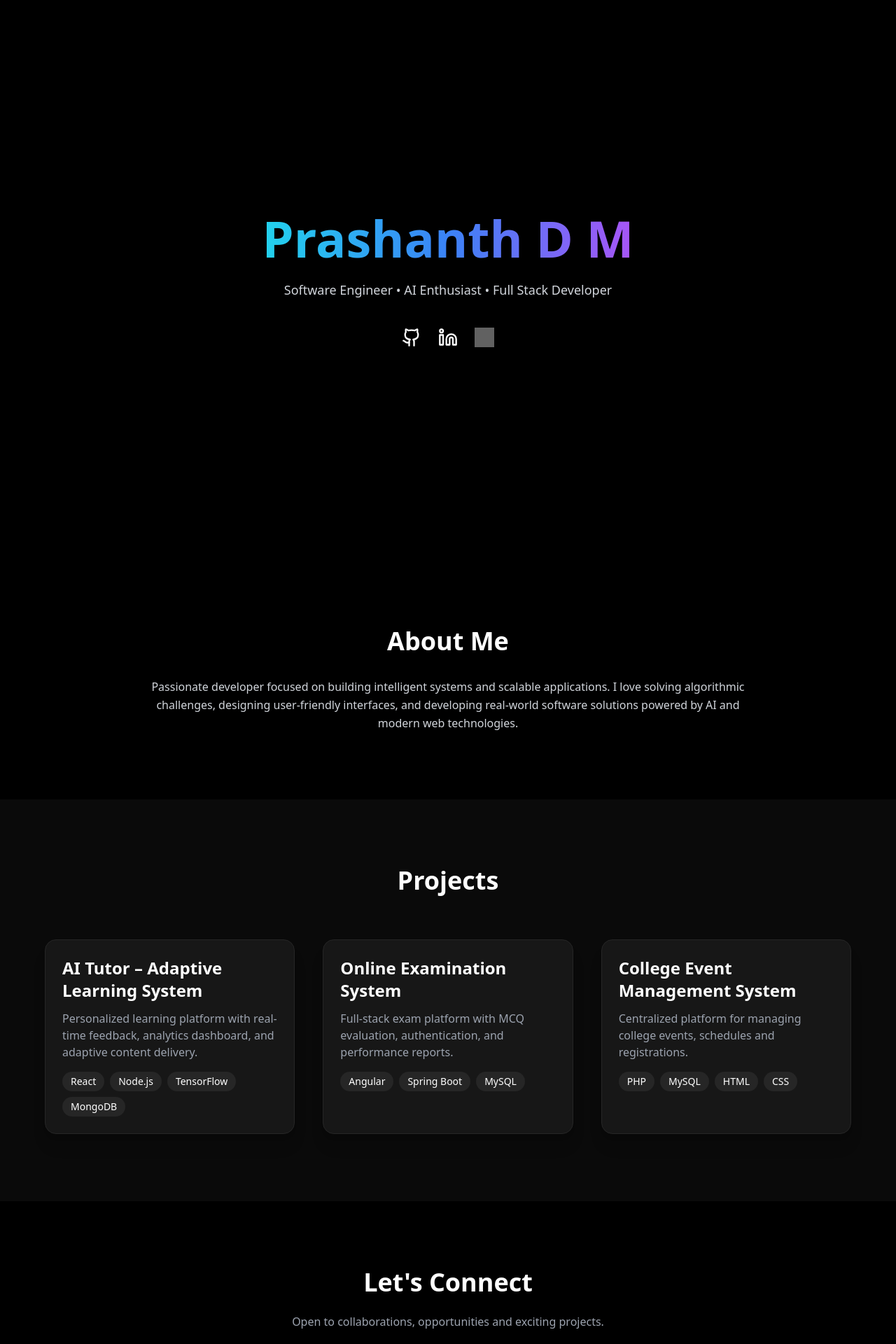
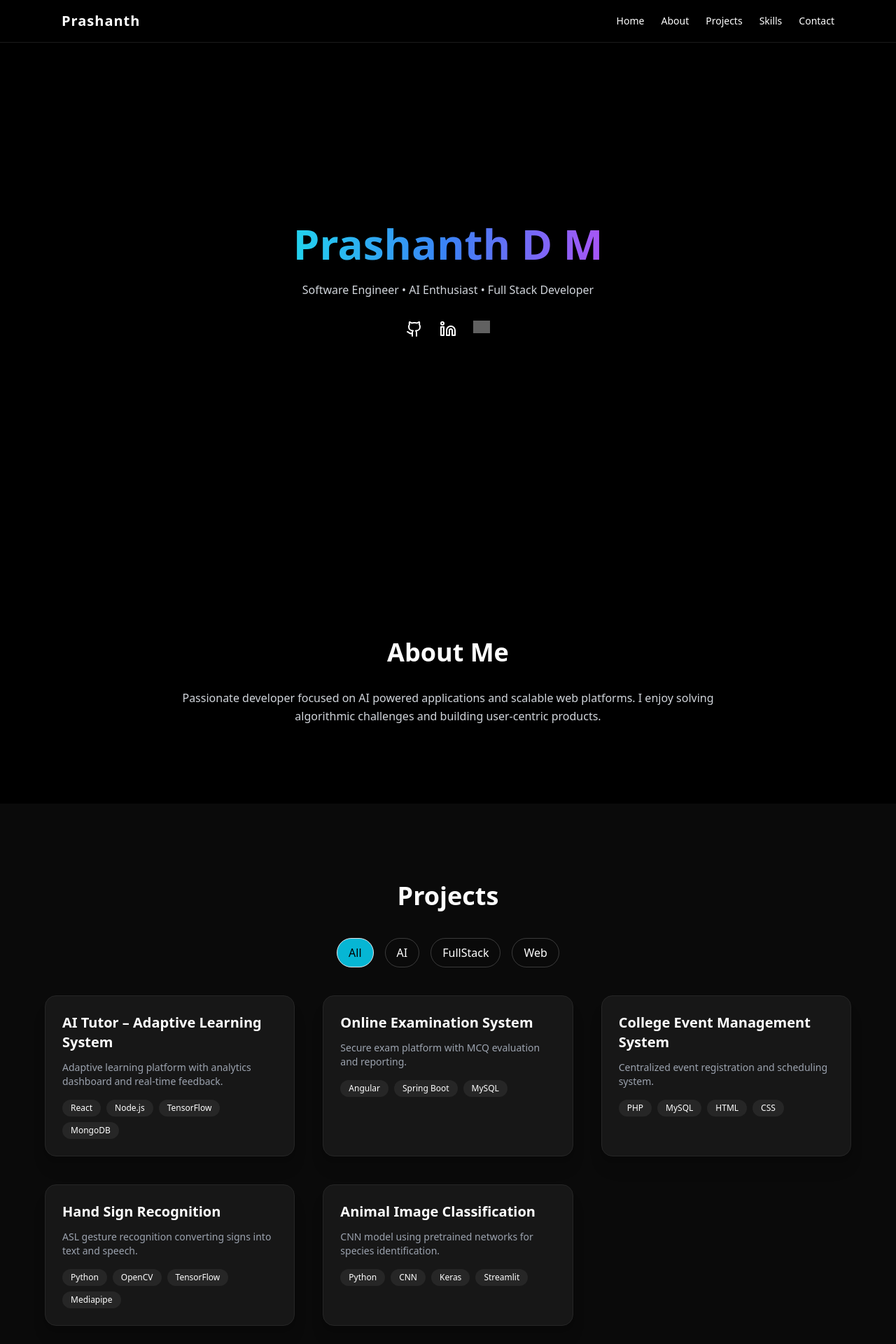
Before and after one commit to prashanth-106/prashanth-portfolio, a React (Vite) app: page / in a window 1280 px wide. Shown: the top 1920 px of the page at 70% size. Built offline with nearby package versions, Linux system fonts and the light colour scheme; grey boxes are pictures that could not be loaded.

Commit message:
Refactor App component with new content and structure
Refactor App component to include new projects and skills sections, update project descriptions, and enhance navigation.

```diff
--- a/src/App.jsx
+++ b/src/App.jsx
@@ -1,113 +1,92 @@
-import React from "react";
-import { motion } from "framer-motion";
-import { Github, Linkedin, ExternalLink } from "lucide-react";
+import React, { useState } from "react"; import { motion, AnimatePresence } from "framer-motion"; import { Github, Linkedin } from "lucide-react";
 
-const projects = [
-  {
-    title: "AI Tutor – Adaptive Learning System",
-    desc: "Personalized learning platform with real-time feedback, analytics dashboard, and adaptive content delivery.",
-    tech: ["React", "Node.js", "TensorFlow", "MongoDB"],
-  },
-  {
-    title: "Online Examination System",
-    desc: "Full-stack exam platform with MCQ evaluation, authentication, and performance reports.",
-    tech: ["Angular", "Spring Boot", "MySQL"],
-  },
-  {
-    title: "College Event Management System",
-    desc: "Centralized platform for managing college events, schedules and registrations.",
-    tech: ["PHP", "MySQL", "HTML", "CSS"],
-  },
-];
+const nav = ["Home","About","Projects","Skills","Contact"];
 
-export default function App() {
-  return (
-    <div className="bg-black text-white min-h-screen font-sans">
+const projects = [ { title:"AI Tutor – Adaptive Learning System", tag:"AI", tech:["React","Node.js","TensorFlow","MongoDB"], desc:"Adaptive learning platform with analytics dashboard and real‑time feedback." }, { title:"Online Examination System", tag:"FullStack", tech:["Angular","Spring Boot","MySQL"], desc:"Secure exam platform with MCQ evaluation and reporting." }, { title:"College Event Management System", tag:"Web", tech:["PHP","MySQL","HTML","CSS"], desc:"Centralized event registration and scheduling system." }, { title:"Hand Sign Recognition", tag:"AI", tech:["Python","OpenCV","TensorFlow","Mediapipe"], desc:"ASL gesture recognition converting signs into text and speech." }, { title:"Animal Image Classification", tag:"AI", tech:["Python","CNN","Keras","Streamlit"], desc:"CNN model using pretrained networks for species identification." }, ];
 
-      {/* Hero Section */}
-      <section className="h-screen flex flex-col items-center justify-center text-center px-6">
-        <motion.h1
-          initial={{ opacity: 0, y: 30 }}
-          animate={{ opacity: 1, y: 0 }}
-          transition={{ duration: 0.8 }}
-          className="text-5xl md:text-7xl font-bold bg-gradient-to-r from-cyan-400 via-blue-500 to-purple-500 text-transparent bg-clip-text"
-        >
-          Prashanth D M
-        </motion.h1>
+const skills = { Languages:["Python","Java","C","SQL","JavaScript","PHP"], Frameworks:["Django","AngularJS","TensorFlow","Keras","OpenCV","Mediapipe"], Tools:["Git","GitHub","AWS","MySQL","Pandas","Scikit‑learn"], };
 
-        <p className="mt-6 text-lg text-gray-300 max-w-xl">
-          Software Engineer • AI Enthusiast • Full Stack Developer
-        </p>
+export default function App(){ const [filter,setFilter]=useState("All");
 
-        <div className="flex gap-6 mt-10">
-          <a href="https://github.com/prashanth-106" target="_blank" rel="noopener noreferrer">
-            <Github className="hover:scale-125 transition duration-300" size={28} />
-          </a>
-          <a href="https://www.linkedin.com/in/prashanth-d-m" target="_blank" rel="noopener noreferrer">
-            <Linkedin className="hover:scale-125 transition duration-300" size={28} />
-          </a>
-          <a href="https://leetcode.com/u/prashanthdm/" target="_blank" rel="noopener noreferrer">
-            <img
-              src="https://cdn.jsdelivr.net/gh/simple-icons/simple-icons/icons/leetcode.svg"
-              alt="LeetCode"
-              className="w-7 h-7 hover:scale-125 transition duration-300 invert"
-            />
-          </a>
+const filtered = filter==="All"?projects:projects.filter(p=>p.tag===filter);
+
+return ( <div className="bg-black text-white min-h-screen font-sans scroll-smooth">
+
+{/* NAVBAR */}
+  <nav className="fixed top-0 w-full backdrop-blur bg-black/40 border-b border-white/10 z-50">
+    <div className="max-w-6xl mx-auto flex justify-between items-center px-6 py-4">
+      <span className="font-bold text-xl tracking-wider">Prashanth</span>
+      <div className="flex gap-6 text-sm">
+        {nav.map(n=> (
+          <a key={n} href={`#${n.toLowerCase()}`} className="hover:text-cyan-400 transition">{n}</a>
+        ))}
+      </div>
+    </div>
+  </nav>
+
+  {/* HERO */}
+  <section id="home" className="h-screen flex flex-col items-center justify-center text-center px-6">
+    <motion.h1 initial={{opacity:0,y:40}} animate={{opacity:1,y:0}} transition={{duration:0.8}} className="text-6xl font-bold bg-gradient-to-r from-cyan-400 via-blue-500 to-purple-500 text-transparent bg-clip-text">Prashanth D M</motion.h1>
+    <p className="mt-6 text-gray-300">Software Engineer • AI Enthusiast • Full Stack Developer</p>
+    <div className="flex gap-6 mt-8">
+      <a href="https://github.com/prashanth-106" target="_blank" rel="noopener noreferrer"><Github className="hover:scale-125 transition"/></a>
+      <a href="https://www.linkedin.com/in/prashanth-d-m" target="_blank" rel="noopener noreferrer"><Linkedin className="hover:scale-125 transition"/></a>
+      <a href="https://leetcode.com/u/prashanthdm/" target="_blank" rel="noopener noreferrer"><img src="https://cdn.jsdelivr.net/gh/simple-icons/simple-icons/icons/leetcode.svg" className="w-6 invert hover:scale-125 transition"/></a>
+    </div>
+  </section>
+
+  {/* ABOUT */}
+  <section id="about" className="py-28 max-w-4xl mx-auto text-center px-6">
+    <h2 className="text-4xl font-semibold mb-8">About Me</h2>
+    <p className="text-gray-300 leading-relaxed">Passionate developer focused on AI powered applications and scalable web platforms. I enjoy solving algorithmic challenges and building user‑centric products.</p>
+  </section>
+
+  {/* PROJECTS */}
+  <section id="projects" className="py-28 bg-neutral-950 px-6">
+    <h2 className="text-4xl font-semibold text-center mb-10">Projects</h2>
+    <div className="flex justify-center gap-4 mb-10">
+      {["All","AI","FullStack","Web"].map(t=> (
+        <button key={t} onClick={()=>setFilter(t)} className={`px-4 py-2 rounded-full border ${filter===t?"bg-cyan-500 text-black":"border-white/20"}`}>{t}</button>
+      ))}
     </div>
 
+    <div className="grid md:grid-cols-2 lg:grid-cols-3 gap-10 max-w-6xl mx-auto">
+      <AnimatePresence>
+      {filtered.map((p,i)=>(
+        <motion.div key={p.title} layout initial={{opacity:0,scale:0.9}} animate={{opacity:1,scale:1}} exit={{opacity:0}} whileHover={{y:-10}} className="bg-neutral-900 rounded-2xl p-6 border border-neutral-800 shadow-xl">
+          <h3 className="text-xl font-semibold mb-3">{p.title}</h3>
+          <p className="text-gray-400 mb-4 text-sm">{p.desc}</p>
+          <div className="flex flex-wrap gap-2">
+            {p.tech.map(t=>(<span key={t} className="bg-neutral-800 px-3 py-1 rounded-full text-xs">{t}</span>))}
+          </div>
+        </motion.div>
+      ))}
+      </AnimatePresence>
+    </div>
   </section>
 
-      {/* About Section */}
-      <section className="py-24 px-6 max-w-4xl mx-auto text-center">
-        <h2 className="text-4xl font-semibold mb-8">About Me</h2>
-        <p className="text-gray-300 leading-relaxed">
-          Passionate developer focused on building intelligent systems and scalable applications.
-          I love solving algorithmic challenges, designing user-friendly interfaces, and developing
-          real-world software solutions powered by AI and modern web technologies.
-        </p>
-      </section>
-
-      {/* Projects Section */}
-      <section className="py-24 bg-neutral-950 px-6">
-        <h2 className="text-4xl font-semibold text-center mb-16">Projects</h2>
-
-        <div className="grid md:grid-cols-3 gap-10 max-w-6xl mx-auto">
-          {projects.map((p, i) => (
-            <motion.div
-              key={i}
-              whileHover={{ y: -10 }}
-              className="bg-neutral-900 rounded-2xl p-6 shadow-xl border border-neutral-800 transition duration-300"
-            >
-              <h3 className="text-2xl font-semibold mb-3">{p.title}</h3>
-              <p className="text-gray-400 mb-4">{p.desc}</p>
-
-              <div className="flex flex-wrap gap-2">
-                {p.tech.map((t, idx) => (
-                  <span key={idx} className="bg-neutral-800 px-3 py-1 rounded-full text-sm">
-                    {t}
-                  </span>
+  {/* SKILLS */}
+  <section id="skills" className="py-28 px-6">
+    <h2 className="text-4xl font-semibold text-center mb-16">Skills</h2>
+    <div className="max-w-5xl mx-auto grid md:grid-cols-3 gap-12">
+      {Object.entries(skills).map(([group,list])=> (
+        <div key={group}>
+          <h3 className="text-cyan-400 mb-4">{group}</h3>
+          <div className="space-y-3">
+            {list.map(skill=>(
+              <motion.div key={skill} initial={{width:0}} whileInView={{width:"100%"}} viewport={{once:true}} className="bg-neutral-900 border border-white/10 rounded-xl p-3">{skill}</motion.div>
             ))}
           </div>
-            </motion.div>
+        </div>
       ))}
     </div>
   </section>
 
-      {/* Contact Section */}
-      <section className="py-24 text-center">
+  {/* CONTACT */}
+  <section id="contact" className="py-28 text-center">
     <h2 className="text-4xl font-semibold mb-6">Let's Connect</h2>
-        <p className="text-gray-400 mb-8">
-          Open to collaborations, opportunities and exciting projects.
-        </p>
+    <a href="mailto:1rn21is106.prashanthdm@gmail.com" className="px-8 py-3 rounded-full bg-gradient-to-r from-blue-500 to-purple-600 hover:scale-110 transition inline-block">Contact Me</a>
+  </section>
+</div>
 
-        <a
-          href="mailto:1rn21is106.prashanthdm@gmail.com"
-          className="px-8 py-3 rounded-full bg-gradient-to-r from-blue-500 to-purple-600 hover:scale-110 transition duration-300 inline-block"
-        >
-          Contact Me
-        </a>
-      </section>
-
-    </div>
-  );
-}
+); }
```
Lines whose indentation alone changed are shown as unchanged.
